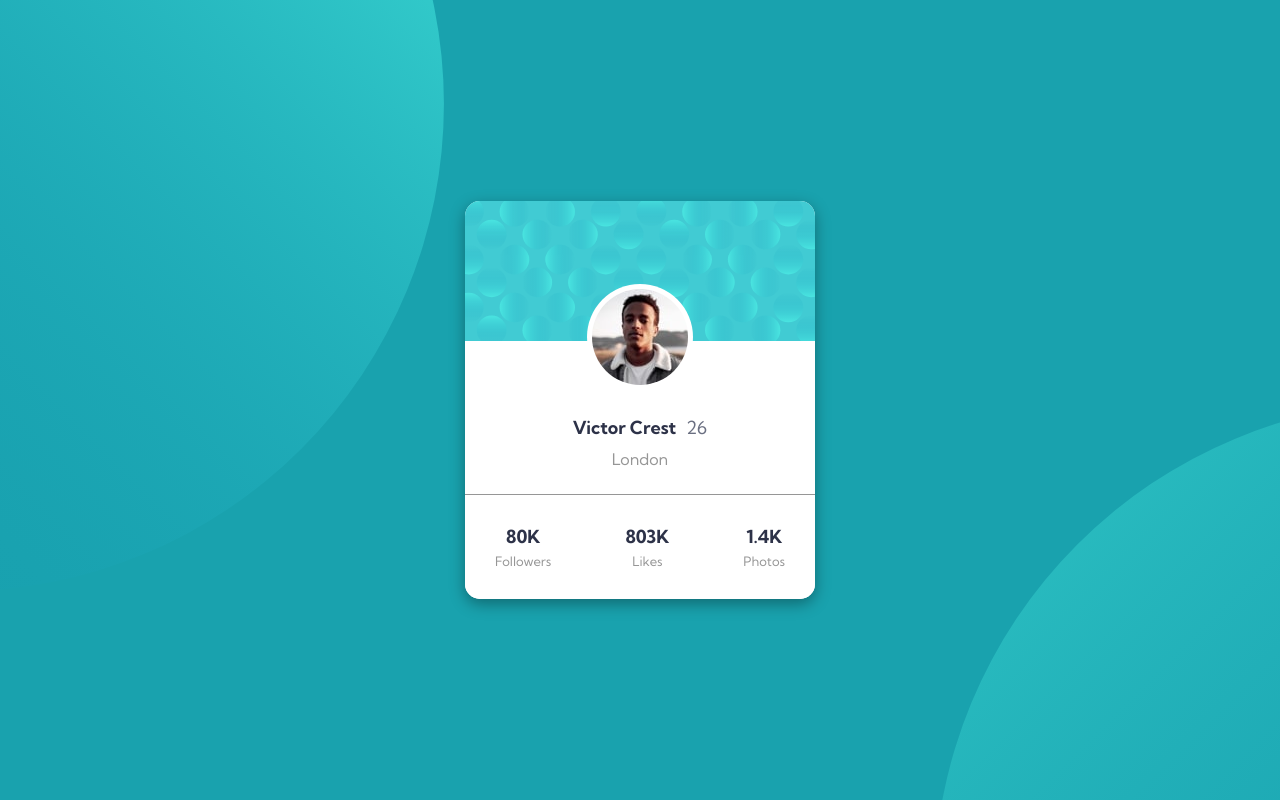
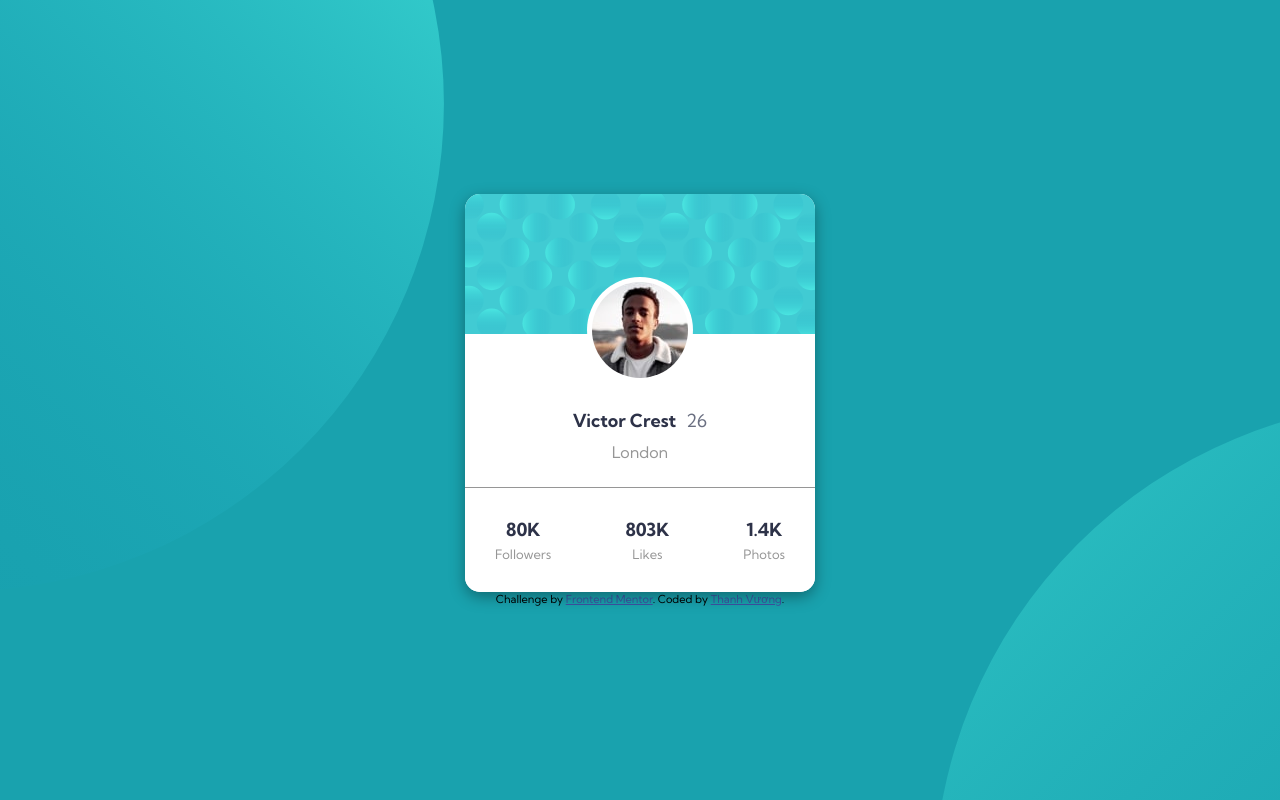
Before and after one commit to ThanhVuong0904/profile-card-component, a plain HTML site: page index.html in a window 1280 px wide. Drawn offline with Linux system fonts and the light colour scheme.

Commit message:
update html

```diff
--- a/css/_global.scss
+++ b/css/_global.scss
@@ -16,6 +16,7 @@ body {
      display: flex;
      align-items: center;
      justify-content: center;
+     flex-direction: column;
 }
 .bg-pattern-top, .bg-pattern-bottom {
      position: absolute;
--- a/index.html
+++ b/index.html
@@ -57,11 +57,11 @@
                 </div>
             </div>
         </div>
+        <div class="attribution">
+        Challenge by <a href="https://www.frontendmentor.io?ref=challenge" target="_blank">Frontend Mentor</a>.
+        Coded by <a href="https://www.facebook.com/thanhvgg/">Thanh Vương</a>.
+        </div>
     </div>
-    <!--
-    <div class="attribution">
-    Challenge by <a href="https://www.frontendmentor.io?ref=challenge" target="_blank">Frontend Mentor</a>.
-    Coded by <a href="#">Your Name Here</a>.
-    </div> -->
+
 </body>
 </html>
```
Also changed, not shown: css/style.css, 1 other file.
